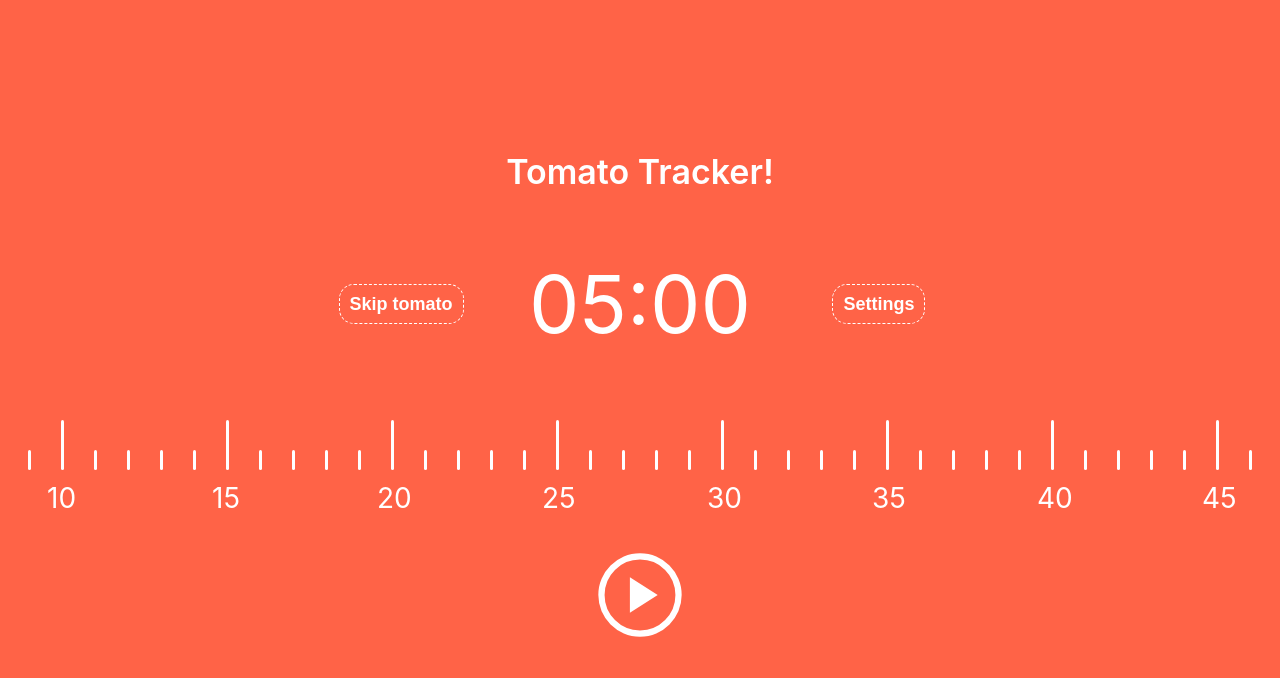
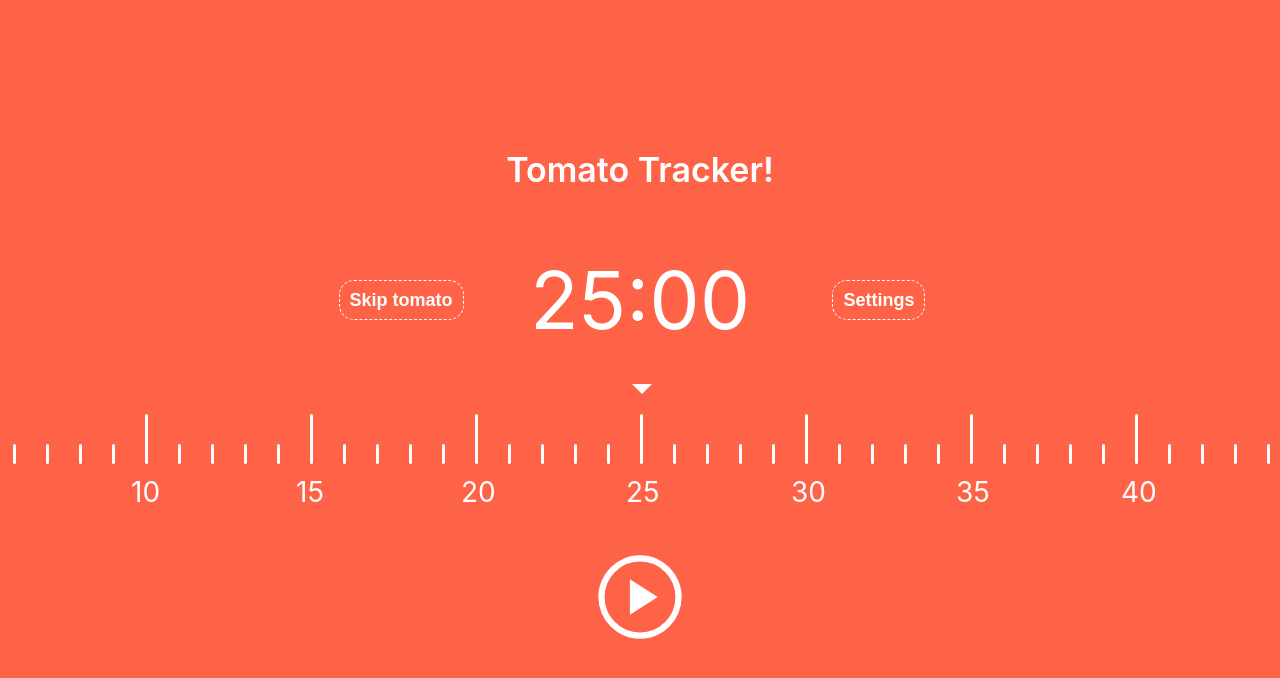
Before and after one commit to EngiFrost/tomato-tracker, a React (Create React App) app: page / in a window 1280 px wide. Shown: the top 678 px of the page. Built offline with nearby package versions, Linux system fonts and the light colour scheme.

Commit message:
added marker & improved timer bar styles

```diff
--- a/src/components/TimerBar/TimerBar.tsx
+++ b/src/components/TimerBar/TimerBar.tsx
@@ -9,7 +9,10 @@ export const TimerBar = ({ time }: Props) => {
   const bars: number[] = H.createArray(55);
 
   return (
-    <S.Wrapper offset={time}>
+    <S.Wrapper>
+      <S.Marker src={`${process.env.PUBLIC_URL}/svg/marker.svg`} />
+
+      <S.BarWrapper offset={time / 60}>
         {bars.map((value) => {
           const isEnlarged = value % 5 === 0;
           const isLessTen = value < 10;
@@ -21,6 +24,7 @@ export const TimerBar = ({ time }: Props) => {
             </S.Container>
           );
         })}
+      </S.BarWrapper>
     </S.Wrapper>
   );
 };
--- a/src/components/TimerBar/styles.ts
+++ b/src/components/TimerBar/styles.ts
@@ -1,12 +1,27 @@
-import { css } from '@emotion/react';
 import styled from '@emotion/styled';
 
 const FONT_SIZE = 28;
+const GAP_SIZE = 30;
+const BAR_WIDTH = 3;
 
-export const Wrapper = styled.div<{ offset: number }>`
+export const Wrapper = styled.div`
+  position: relative;
+  height: 60px;
+`;
+
+export const Marker = styled.img`
+  position: absolute;
+  left: -22.5px;
+  top: -50px;
+`;
+
+export const BarWrapper = styled.div<{ offset: number }>`
   display: flex;
   align-items: flex-end;
-  gap: 30px;
+  gap: ${GAP_SIZE}px;
+
+  position: absolute;
+  left: ${(p) => `-${p.offset * (GAP_SIZE + BAR_WIDTH)}`}px;
 `;
 
 export const Container = styled.div`
@@ -15,17 +30,10 @@ export const Container = styled.div`
 
 export const Bar = styled.div<{ isEnlarged: boolean }>`
   background-color: white;
-  width: 3px;
   border-radius: 2px;
+  width: ${BAR_WIDTH}px;
 
-  ${(p) =>
-    p.isEnlarged
-      ? css`
-          height: 50px;
-        `
-      : css`
-          height: 20px;
-        `}
+  height: ${(p) => (p.isEnlarged ? '50' : '20')}px;
 `;
 
 export const Minutes = styled.div<{ isLessTen: boolean }>`
--- a/src/components/Tracker/Tracker.tsx
+++ b/src/components/Tracker/Tracker.tsx
@@ -5,7 +5,7 @@ import * as S from './styles';
 import * as H from './helpers';
 
 // TODO: get this values from input
-const DEFAULT_TIME = 5 * 60;
+const DEFAULT_TIME = 25 * 60;
 const REST_TIME = 5 * 60;
 
 export const Tracker: FC = () => {
```
Also changed, not shown: public/svg/marker.svg (added). Lines whose indentation alone changed are shown as unchanged.
